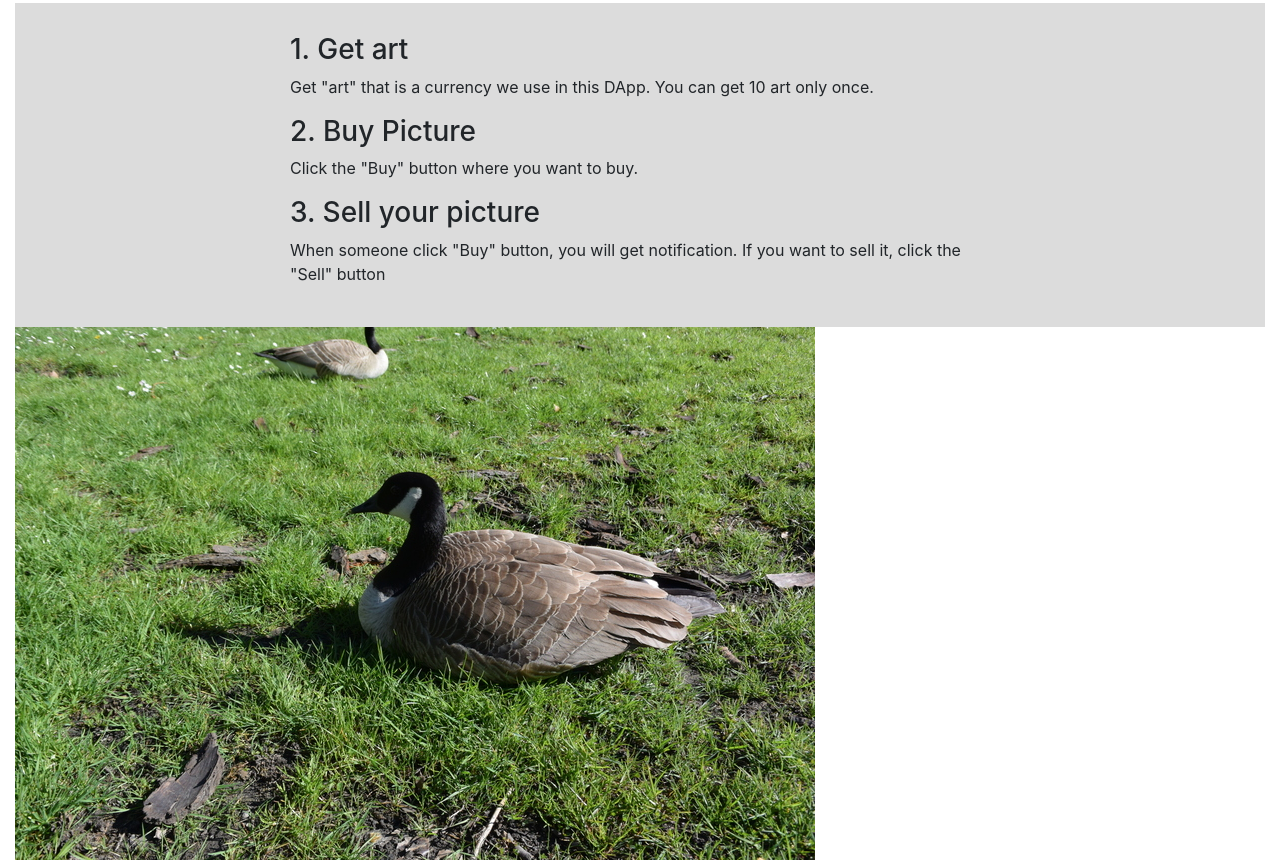
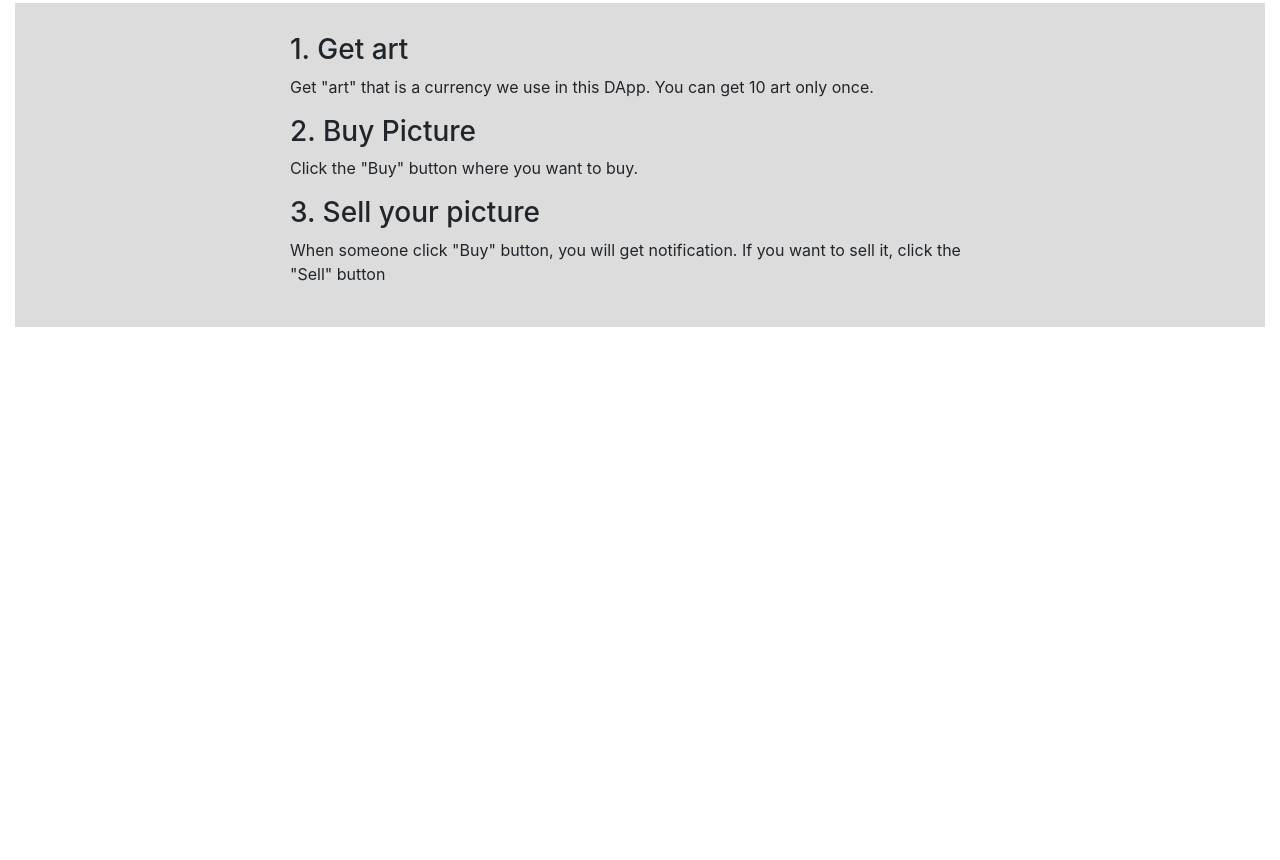
Before and after one commit to akira-19/gallery, a website with bundled scripts: page docs/index.html in a window 1280 px wide. Shown: the part 1234-2094 px from the top of the page. After the commit the page ends 1561 px from the top, so only its background shows below. Built offline with nearby package versions, Linux system fonts and the light colour scheme; no server answers.

Commit message:
modified

```diff
--- a/docs/index.html
+++ b/docs/index.html
@@ -108,8 +108,6 @@
         </div>
     </div>
 
- <img src="../images/image2.jpg">
-
 
   </div>
 
```
